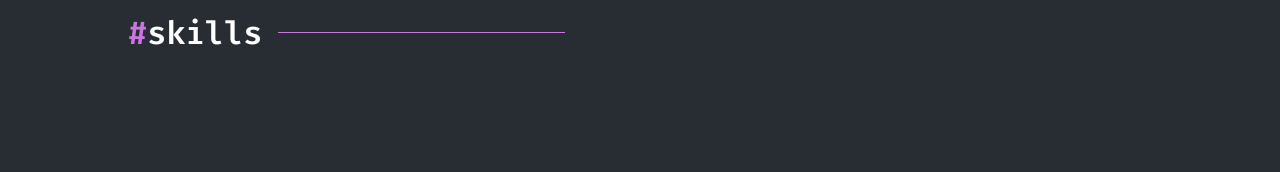
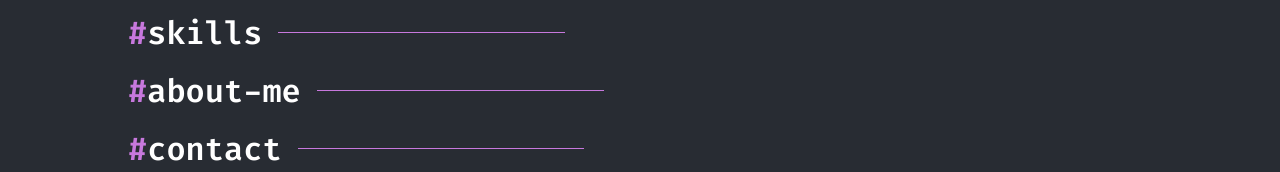
Before and after one commit to asapconet/asap-portfolio, a Next.js app: page / in a window 1280 px wide. Shown: the part 1589-1761 px from the top of the page. Before the commit the page ends 1648 px from the top, so only its background shows below. Built offline with nearby package versions, Linux system fonts and the light colour scheme; a web font is replaced by a local one.

Commit message:
chore: 2025 wrap cleanup

```diff
--- a/src/pages/main.tsx
+++ b/src/pages/main.tsx
@@ -111,6 +111,8 @@ export default function MainPage() {
           ))}
         </div>
         <SectionHeader name="skills" />
+        <SectionHeader name="about-me" />
+        <SectionHeader name="contact" />
       </section>
     </main>
   );
```
